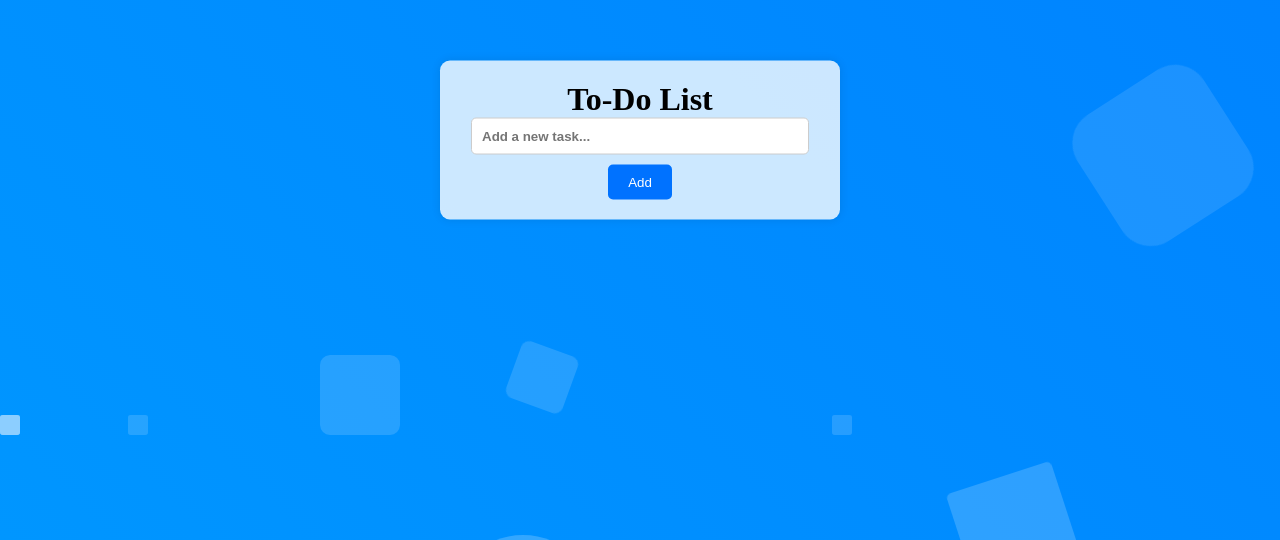
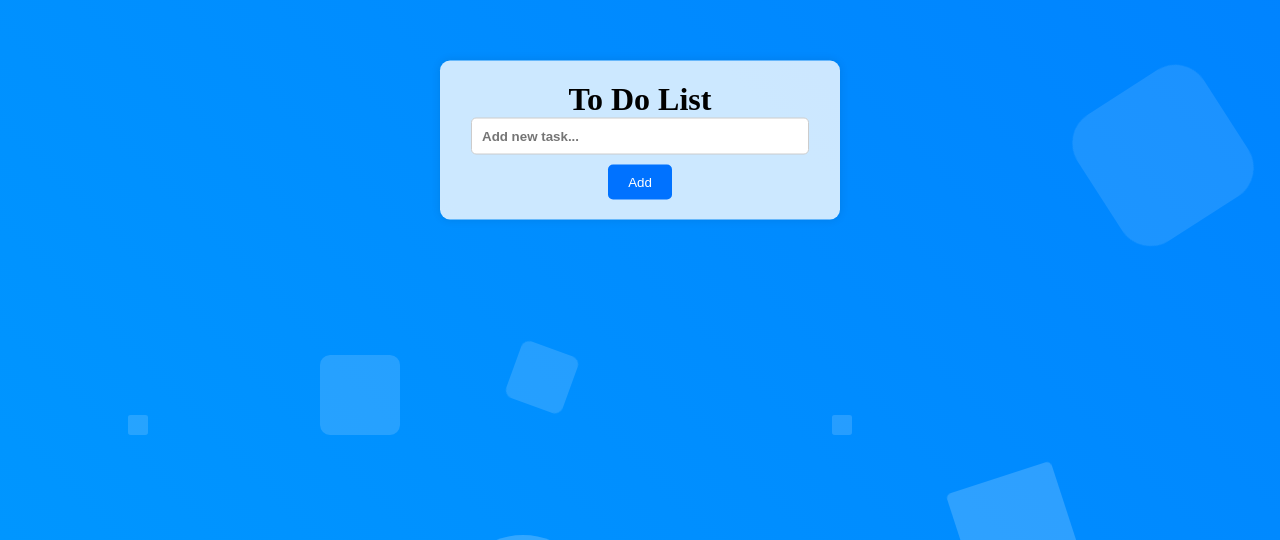
Before and after one commit to Jay-singh07/To-do-list-app, a plain HTML site: page Index.html in a window 1280 px wide. Shown: the part 260-800 px from the top of the page. Drawn offline with Linux system fonts and the light colour scheme.

Commit message:
Full Source  Code

```diff
--- a/Index.html
+++ b/Index.html
@@ -19,16 +19,11 @@
             <li></li>
             <li></li>
             <li></li>
-            <li></li>
-            <li></li>
-            <li></li>
-            <li></li>
-            <li></li>
         </ul>
     </div>
     <div class="container">
-        <h1>To-Do List</h1>
-        <input type="text" id="taskInput" placeholder="Add a new task...">
+        <h1>To Do List</h1>
+        <input type="text" placeholder="Add new task..." id="taskInput">
         <button onclick="addTask()">Add</button>
         <ul id="taskList"></ul>
     </div>
```
Also changed, not shown: script.js (line endings or trailing spaces), style.css (line endings or trailing spaces).
